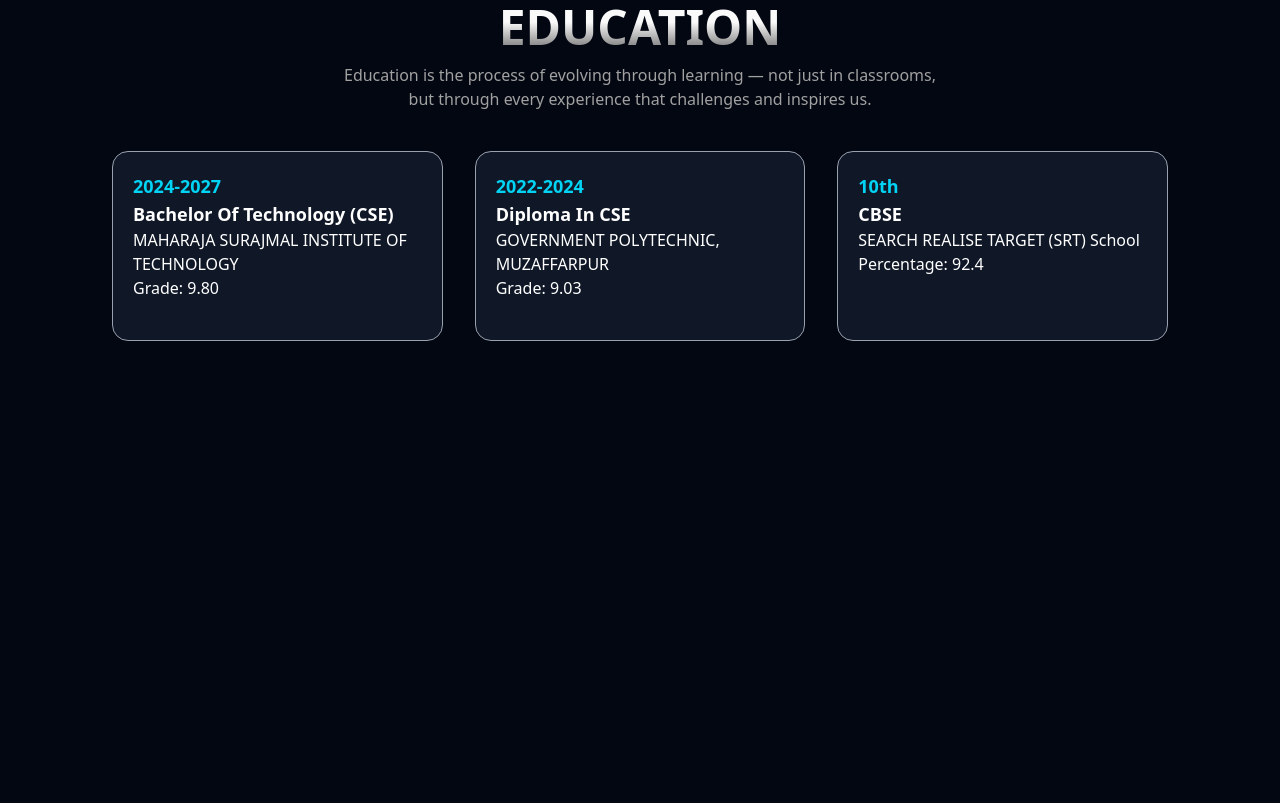
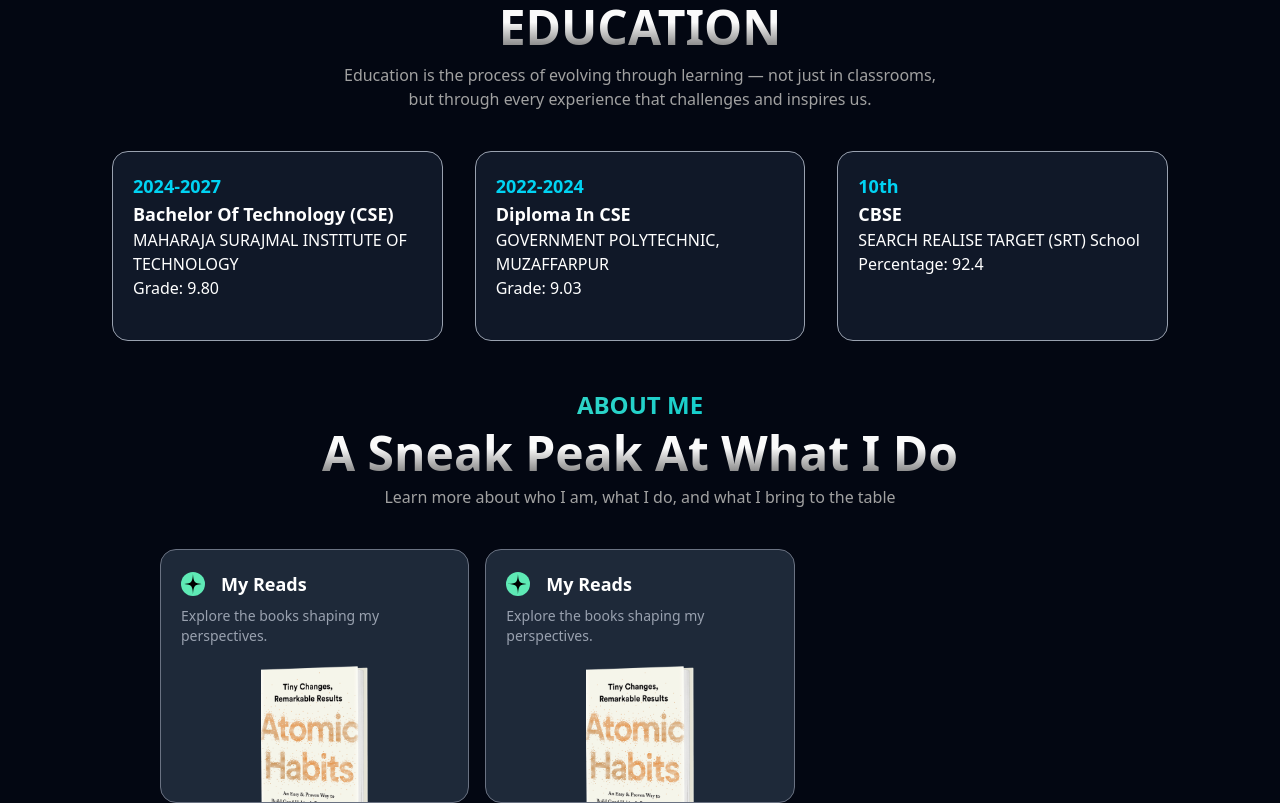
Before and after one commit to Ahmadrazakhan-786/TAILWIND-CSS, a website: page dist/index.html in a window 1280 px wide. Shown: the part 2406-3209 px from the top of the page. Before the commit the page ends 2747 px from the top, so only its background shows below. Drawn offline with Linux system fonts and the light colour scheme.

Commit message:
vento grid

```diff
--- a/dist/index.html
+++ b/dist/index.html
@@ -189,7 +189,53 @@
                    </div>
                 </div>
             </div>
+        </main>
 
-        </main>
+        <section class="mt-12 px-12 max-w-6xl mx-auto" id="about">
+            <div class="text-center space-y-2">
+                <h3 class="uppercase text-2xl font-bold bg-gradient-to-r from-emerald-300 to-cyan-500 text-transparent bg-clip-text">About Me</h3>
+
+                <h2 class=" text-5xl font-bold bg-gradient-to-b from-neutral-50 from-40%  to-neutral-500 text-transparent bg-clip-text">
+                    A Sneak Peak At What I Do
+                </h2>
+
+                <p class="text-neutral-400">
+                    Learn more about who I am, what I do, and what I bring to the table
+                </p>
+            </div>
+
+            <main class="mt-10 grid grid-cols-1 md:grid-cols-3 gap-4">
+                <div class="border border-gray-500 bg-gray-800 rounded-2xl px-5 pt-5 overflow-hidden">
+                    <div class="space-y-2">
+                        <div class="flex items-center gap-2">
+                            <img src="../Images/star.svg" alt="" class="rounded-full bg-emerald-300">
+                            <h3 class="text-lg font-bold text-white px-2"> My  Reads</h3>
+                        </div>
+                        <p class="text-sm text-gray-400">
+                            Explore the books shaping my perspectives.
+                        </p>
+                    </div>
+                    <div class="flex justify-center">
+                        <img src="../Images/book-cover.png" alt="" class="h-44 -mb-10 mt-5 ">
+                    </div>
+                </div>
+
+
+                    <div class="border border-gray-500 bg-gray-800 rounded-2xl px-5 pt-5 overflow-hidden">
+                        <div class="space-y-2">
+                            <div class="flex items-center gap-2">
+                                <img src="../Images/star.svg" alt="" class="rounded-full bg-emerald-300">
+                                <h3 class="text-lg font-bold text-white px-2"> My  Reads</h3>
+                            </div>
+                            <p class="text-sm text-gray-400">
+                                Explore the books shaping my perspectives.
+                            </p>
+                        </div>
+                        <div class="flex justify-center">
+                            <img src="../Images/book-cover.png" alt="" class="h-44 -mb-10 mt-5 ">
+                        </div>
+                    </div>
+            </main>
+        </section>
 </body>
 </html>
```
Also changed, not shown: Images/book-cover.png (added), dist/output.css.
